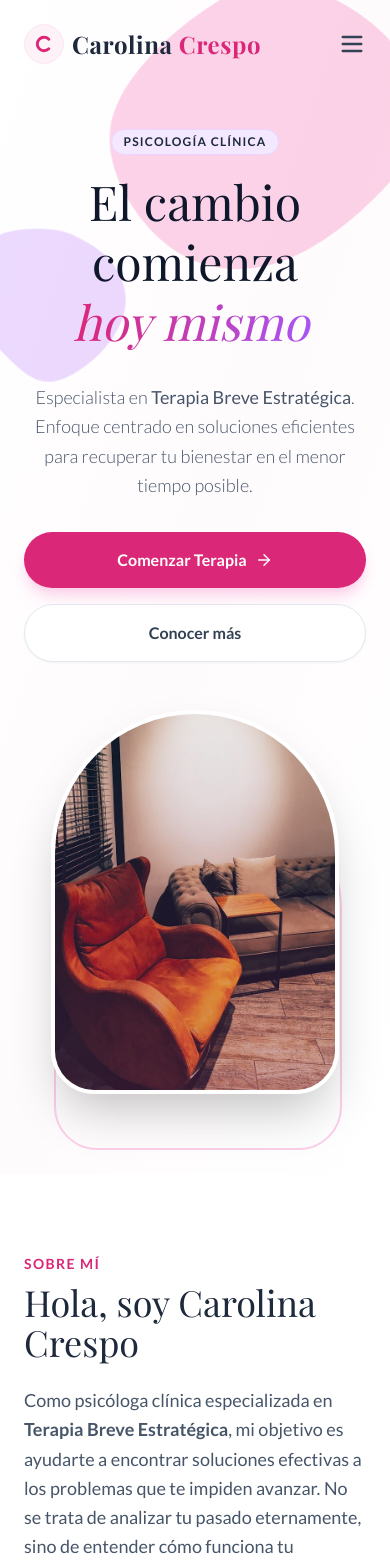
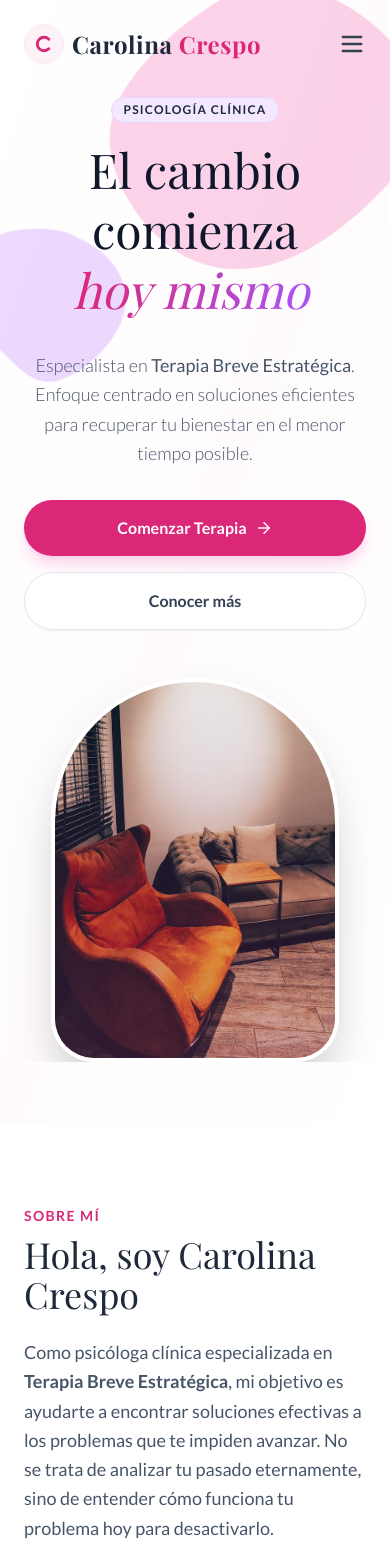
Before and after one commit to nicoxroll/caropsico, a React (Vite) app: page / in a window 390 px wide. Shown: the top 1567 px of the page. Built offline with nearby package versions, Linux system fonts and the light colour scheme; a web font is replaced by a local one.

Commit message:
feat: Enhance layout with overflow handling and animation for mobile menu

```diff
--- a/App.tsx
+++ b/App.tsx
@@ -15,7 +15,7 @@ import PresencialTherapy from './components/PresencialTherapy';
 
 function App() {
   return (
-    <div className="min-h-screen flex flex-col font-sans selection:bg-primary-200 selection:text-primary-900">
+    <div className="min-h-screen flex flex-col font-sans selection:bg-primary-200 selection:text-primary-900 overflow-x-hidden w-full">
       <SmoothScroll />
       <Header />
       <main className="flex-grow">
--- a/components/Header.tsx
+++ b/components/Header.tsx
@@ -1,6 +1,7 @@
 import React, { useState, useEffect } from 'react';
 import { Menu, X } from 'lucide-react';
 import { NavItem } from '../types';
+import { motion, AnimatePresence } from 'framer-motion';
 
 const navItems: NavItem[] = [
   { label: 'Inicio', href: '#inicio' },
@@ -71,8 +72,16 @@ const Header: React.FC = () => {
       </div>
 
       {/* Mobile Menu Overlay */}
+      <AnimatePresence>
         {isMobileMenuOpen && (
-        <div className="md:hidden absolute top-full left-0 w-full bg-white shadow-lg py-6 px-6 flex flex-col space-y-4 border-t border-slate-100">
+          <motion.div
+            initial={{ opacity: 0, height: 0 }}
+            animate={{ opacity: 1, height: 'auto' }}
+            exit={{ opacity: 0, height: 0 }}
+            transition={{ duration: 0.3, ease: "easeInOut" }}
+            className="md:hidden absolute top-full left-0 w-full bg-white shadow-lg overflow-hidden border-t border-slate-100"
+          >
+            <div className="flex flex-col space-y-4 p-6">
               {navItems.map((item) => (
                 <a
                   key={item.label}
@@ -93,7 +102,9 @@ const Header: React.FC = () => {
                 Agendar Cita
               </a>
             </div>
+          </motion.div>
         )}
+      </AnimatePresence>
     </header>
   );
 };
--- a/components/Hero.tsx
+++ b/components/Hero.tsx
@@ -12,12 +12,12 @@ const Hero: React.FC = () => {
   const imageY = useTransform(scrollY, [0, 800], [0, 100]);
 
   return (
-    <section id="inicio" className="relative pt-32 pb-20 md:pt-48 md:pb-32 overflow-hidden bg-gradient-to-br from-white via-primary-50/30 to-white">
+    <section id="inicio" className="relative pt-24 pb-16 md:pt-48 md:pb-32 overflow-hidden bg-gradient-to-br from-white via-primary-50/30 to-white w-full">
       {/* Abstract Background Shapes with Parallax */}
-      <BlobPink style={{ y: blob1Y }} className="w-96 h-96 -top-20 -right-20 md:w-[600px] md:h-[600px] md:-top-32 md:-right-32 blob-shape" />
-      <BlobPurple style={{ y: blob2Y }} className="w-64 h-64 top-40 -left-20 md:w-[500px] md:h-[500px] md:top-20 md:-left-32 animation-delay-2000 blob-shape" />
+      <BlobPink style={{ y: blob1Y }} className="absolute w-96 h-96 -top-20 -right-20 md:w-[600px] md:h-[600px] md:-top-32 md:-right-32 blob-shape pointer-events-none" />
+      <BlobPurple style={{ y: blob2Y }} className="absolute w-64 h-64 top-40 -left-20 md:w-[500px] md:h-[500px] md:top-20 md:-left-32 animation-delay-2000 blob-shape pointer-events-none" />
 
-      <div className="container mx-auto px-6 relative z-10">
+      <div className="container mx-auto px-6 relative z-10 w-full max-w-full overflow-hidden md:overflow-visible">
         <div className="flex flex-col md:flex-row items-center gap-12">
 
           <motion.div
@@ -90,7 +90,7 @@ const Hero: React.FC = () => {
              </div>
 
              {/* Decorative element behind image */}
-             <div className="absolute top-10 right-10 md:right-20 w-72 h-96 md:w-96 md:h-[500px] rounded-t-[10rem] rounded-b-[3rem] border-2 border-primary-200 -z-10 transform translate-x-4 translate-y-4"></div>
+             <div className="absolute top-10 right-10 md:right-20 w-72 h-96 md:w-96 md:h-[500px] rounded-t-[10rem] rounded-b-[3rem] border-2 border-primary-200 -z-10 transform translate-x-4 translate-y-4 hidden md:block"></div>
           </motion.div>
 
         </div>
--- a/components/Services.tsx
+++ b/components/Services.tsx
@@ -53,7 +53,7 @@ const itemVariants = {
 
 const Services: React.FC = () => {
   return (
-    <section id="servicios" className="py-24 bg-white">
+    <section id="servicios" className="py-24 bg-white overflow-hidden">
       <div className="container mx-auto px-6">
         <motion.div
           initial={{ opacity: 0, y: 20 }}
--- a/index.html
+++ b/index.html
@@ -118,7 +118,7 @@
     </style>
     <link rel="icon" type="image/svg+xml" href="/favicon.svg" />
 </head>
-  <body class="bg-white text-slate-800 antialiased">
+  <body class="bg-white text-slate-800 antialiased overflow-x-hidden">
     <div id="root"></div>
     <script type="module" src="/index.tsx"></script>
   </body>
```
Lines whose indentation alone changed are shown as unchanged.
